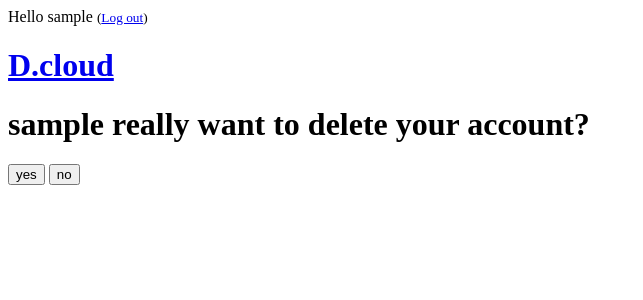
After one commit to kairos03/2018-1-d.cloud, a Django app: a page that uses dcloud/website/templates/registration/delete_account.html in a window 1280 px wide. The commit adds this page. Shown: the top 300 px of the page, without its empty margins (0-643 px from the left). Run offline with Django 3.2, Linux system fonts and the light colour scheme; the visitor is signed in with stand-in values (Sample User, id 1).

Commit message:
add account delete

```diff
--- a/dcloud/website/auth_views.py
+++ b/dcloud/website/auth_views.py
@@ -1,6 +1,7 @@
 from django.contrib.auth import login, authenticate
 from django.contrib.auth.forms import UserCreationForm
 from django.shortcuts import render, redirect
+from django.contrib.auth.decorators import login_required
 
 def signup(request):
     if request.method == 'POST':
@@ -15,3 +16,20 @@ def signup(request):
     else:
         form = UserCreationForm()
     return render(request, 'registration/signup.html', {'form': form})
+
+
+@login_required
+def delete_account(request):
+    if request.method == 'GET':
+        return render(request, 'registration/delete_account.html')
+    elif request.method == 'POST':
+        if request.POST.get('yes'):
+            return redirect('delete_account_success')
+        else:
+            return redirect('/')
+
+@login_required
+def delete_account_success(request):
+    if request.method == 'GET':
+        # TODO Add delete account
+        return render(request, 'registration/delete_account_success.html')
--- /dev/null
+++ b/dcloud/website/templates/registration/delete_account.html
@@ -0,0 +1,12 @@
+{% extends "website/baseline.html" %}
+
+{% block content %}
+{% if user.is_authenticated %}
+<h1> {{user.username}} really want to delete your account? </h1>
+<form action='#' method="POST">
+        {% csrf_token %}
+    <input type="submit" value="yes" name="yes">
+    <input type="submit" value="no" name="no">
+</form>
+{% endif %}
+{% endblock %}
--- /dev/null
+++ b/dcloud/website/templates/registration/delete_account_success.html
@@ -0,0 +1,6 @@
+{% extends "website/baseline.html" %}
+
+{% block content %}
+<h1>DELTED</h1>
+<!--TODO logout -->
+{% endblock %}
--- a/dcloud/website/urls.py
+++ b/dcloud/website/urls.py
@@ -11,5 +11,7 @@ urlpatterns = [
     url(r'^post/(?P<pk>\d+)/publish/$', views.post_publish, name='post_publish'),
 
     url(r'^files/', views.file_list, name='file_list'),
-    url(r'^signup/$', auth_views.signup, name='signup'),
+    url(r'^accounts/signup/$', auth_views.signup, name='signup'),
+    url(r'^accounts/delete_account/$', auth_views.delete_account, name='delete_account'),
+    url(r'^accounts/delete_account_success/$', auth_views.delete_account_success, name='delete_account_success'),
 ]
```
Also changed, not shown: dcloud/website/templates/registration/signup.html (+5 -10 lines).
